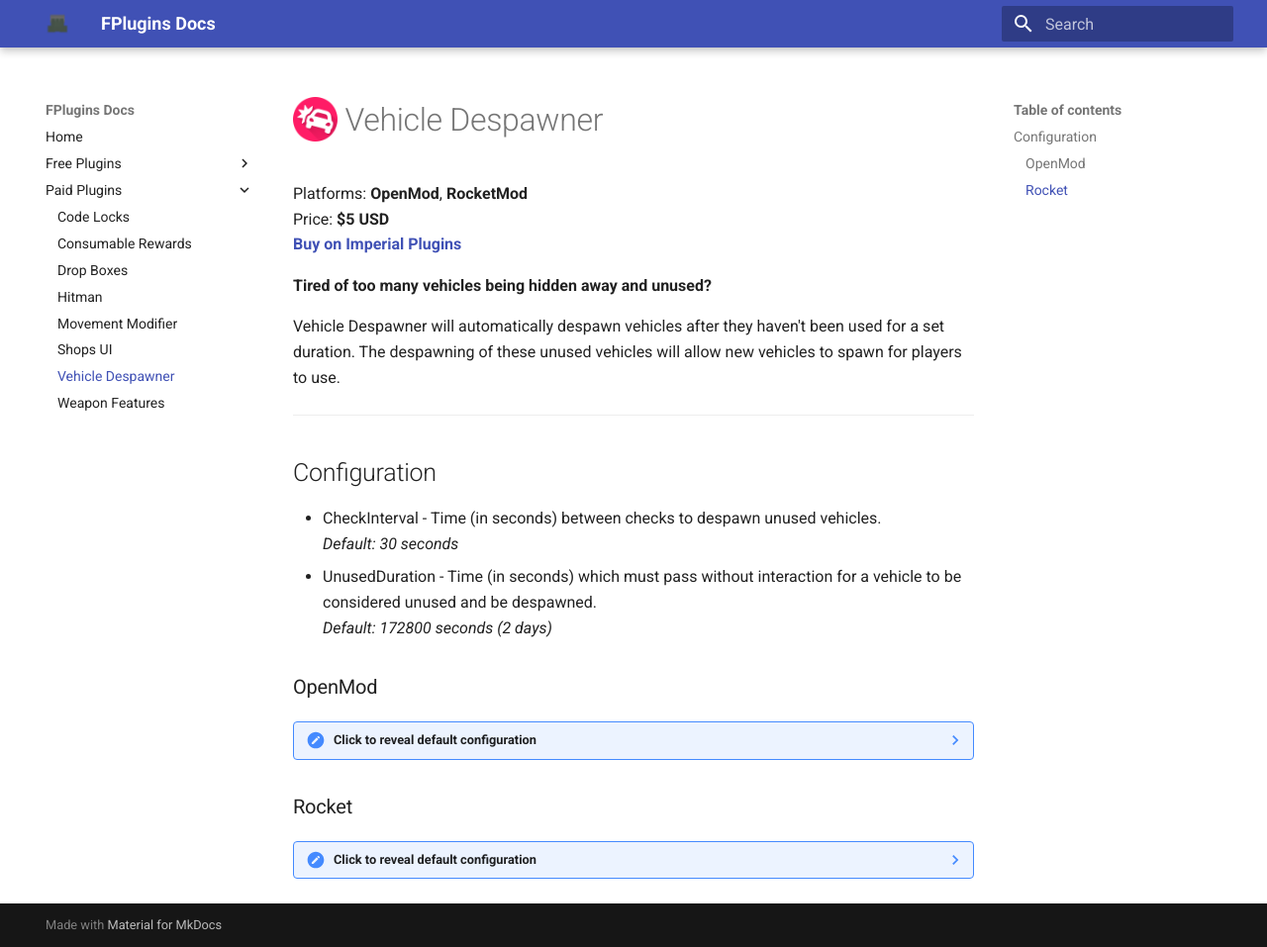
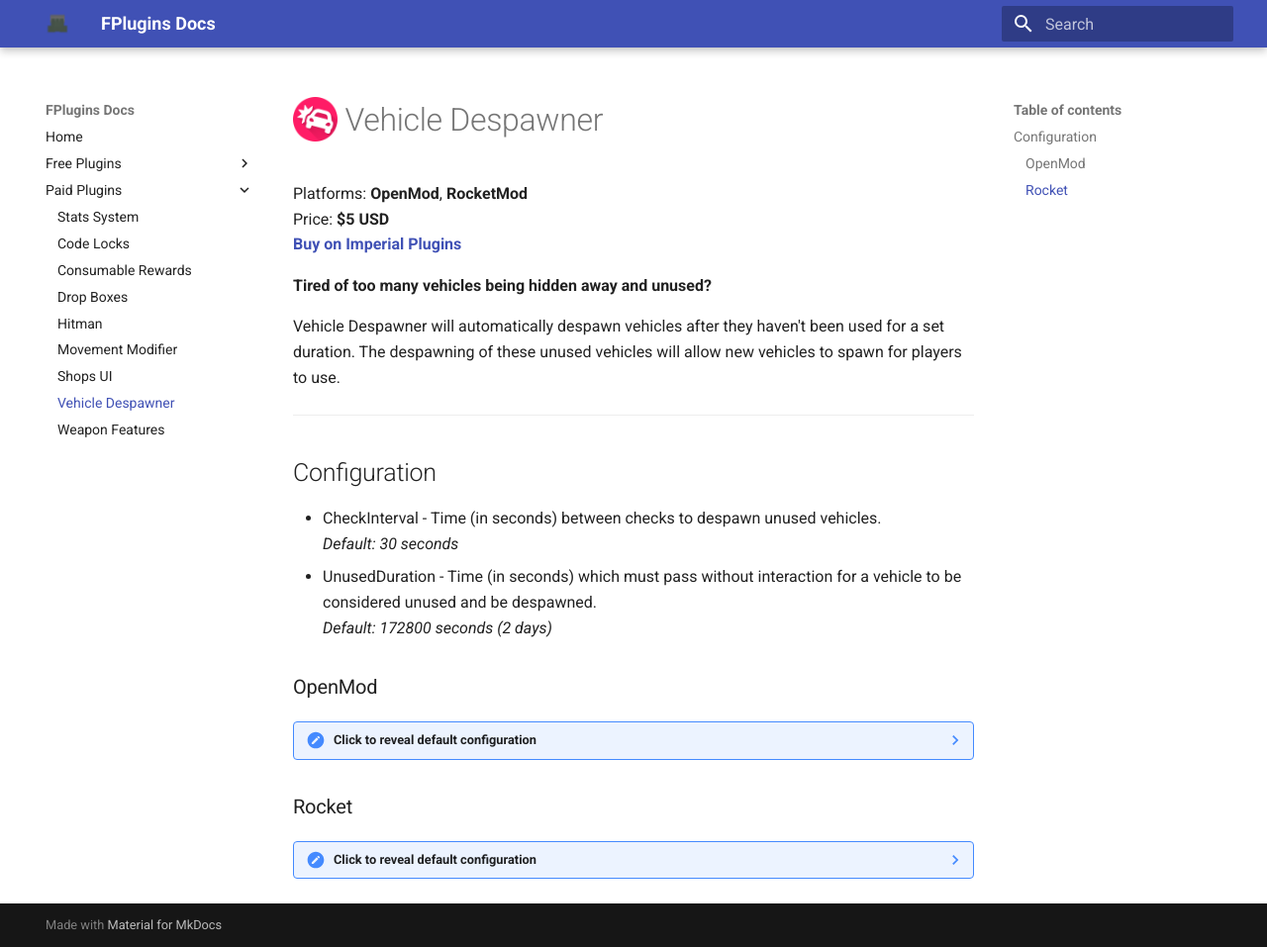
Before and after one commit to F-Plugins/f-plugins.github.io, an MkDocs documentation site: the page built from docs/plugins/vehicle-despawner.md, in a window 1280 px wide and 957 px high. Shown: the whole window at 99% size. Built offline with MkDocs 1.6.1 and Material for MkDocs 9.7.7, drawn with Linux system fonts in a browser that asks for light colours.

Commit message:
Update mkdocs.yml

```diff
--- a/mkdocs.yml
+++ b/mkdocs.yml
@@ -8,6 +8,7 @@
   - Free Plugins:
       - Economy: plugins/economy.md
   - Paid Plugins:
+      - Stats System: plugins/stats-system.md
       - Code Locks: plugins/code-locks.md
       - Consumable Rewards: plugins/consumable-rewards.md
       - Drop Boxes: plugins/dropboxes.md
```
